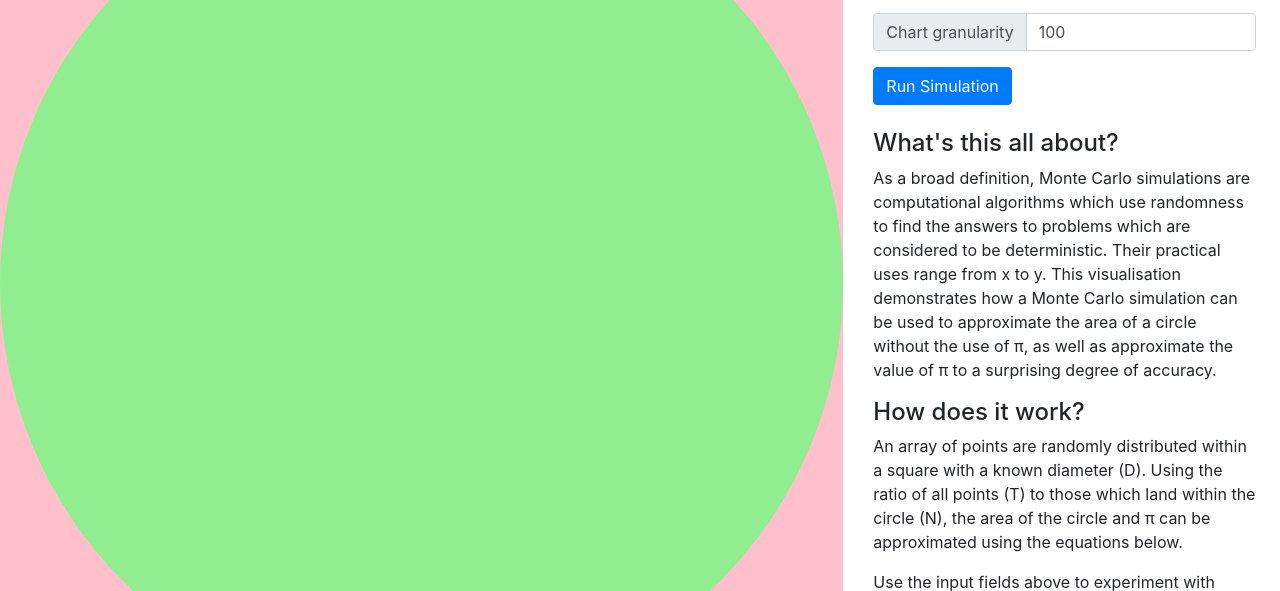
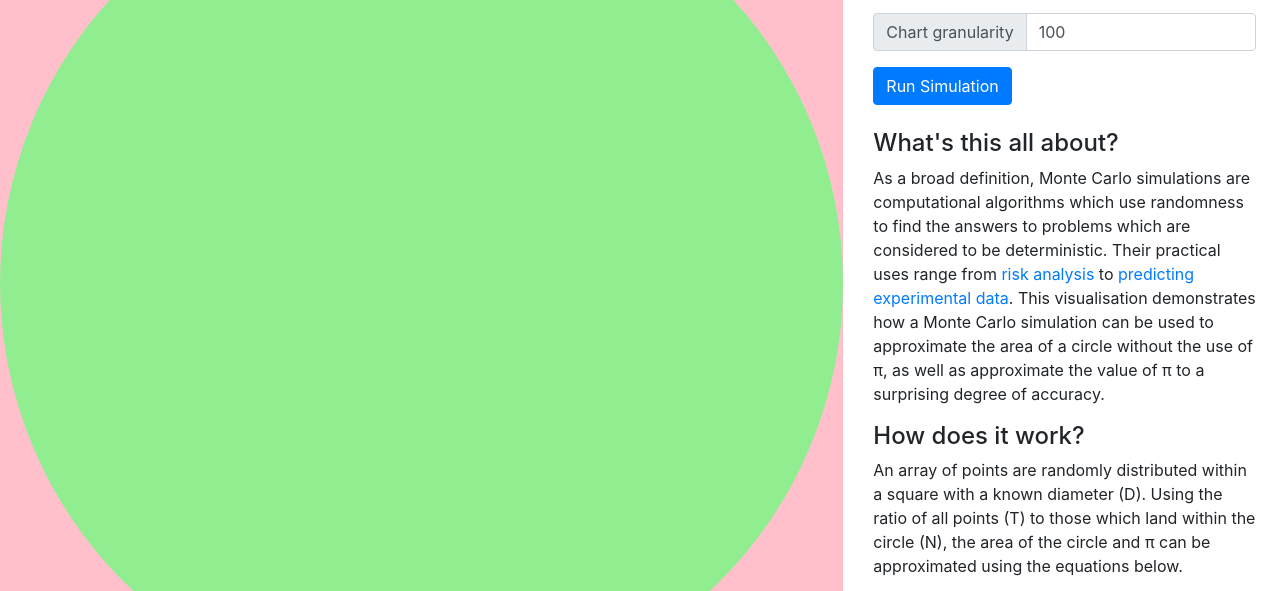
Before and after one commit to alexjhill/sphere_calc, a plain HTML site: page index.html in a window 1280 px wide. Shown: the part 154-745 px from the top of the page. Drawn offline with nearby package versions, Linux system fonts and the light colour scheme.

Commit message:
updated examples of MC sim

```diff
--- a/index.html
+++ b/index.html
@@ -68,7 +68,7 @@
                 <div class="mt-3" id="output-info"></div>
                 <div id="info">
                     <h4 class="mt-4">What's this all about?</h4>
-                    <p>As a broad definition, Monte Carlo simulations are computational algorithms which use randomness to find the answers to problems which are considered to be deterministic. Their practical uses range from x to y. This visualisation demonstrates how a Monte Carlo simulation can be used to approximate the area of a circle without the use of &pi;, as well as approximate the value of &pi; to a surprising degree of accuracy.</p>
+                    <p>As a broad definition, Monte Carlo simulations are computational algorithms which use randomness to find the answers to problems which are considered to be deterministic. Their practical uses range from <a href="https://www.palisade.com/risk/monte_carlo_simulation.asp#:~:text=Monte%20Carlo%20simulation%20performs%20risk,values%20from%20the%20probability%20functions.">risk analysis</a> to <a href="https://phys.libretexts.org/Bookshelves/Math_Methods_and_Pedagogy/Mathematical_Methods/Monte_Carlo_Simulation">predicting experimental data</a>. This visualisation demonstrates how a Monte Carlo simulation can be used to approximate the area of a circle without the use of &pi;, as well as approximate the value of &pi; to a surprising degree of accuracy.</p>
 
                     <h4>How does it work?</h4>
                     <p>An array of points are randomly distributed within a square with a known diameter (D). Using the ratio of all points (T) to those which land within the circle (N), the area of the circle and &pi; can be approximated using the equations below.</p>
```
Also changed, not shown: 1 other file.
